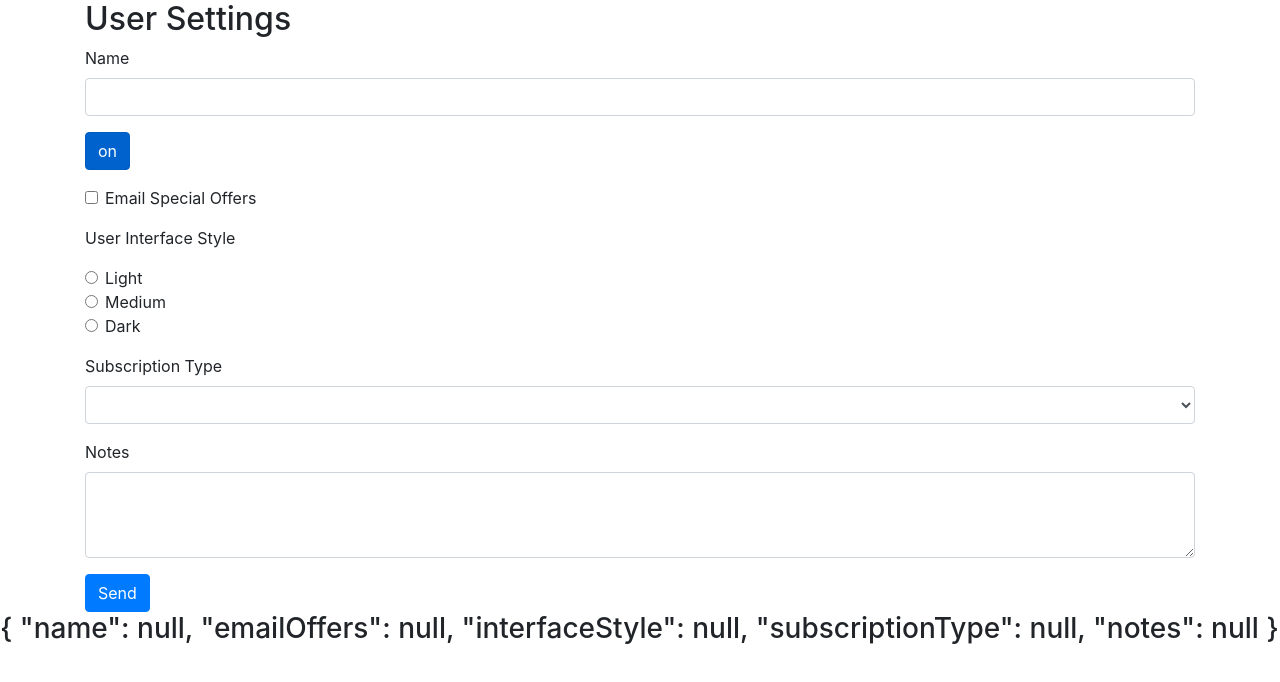
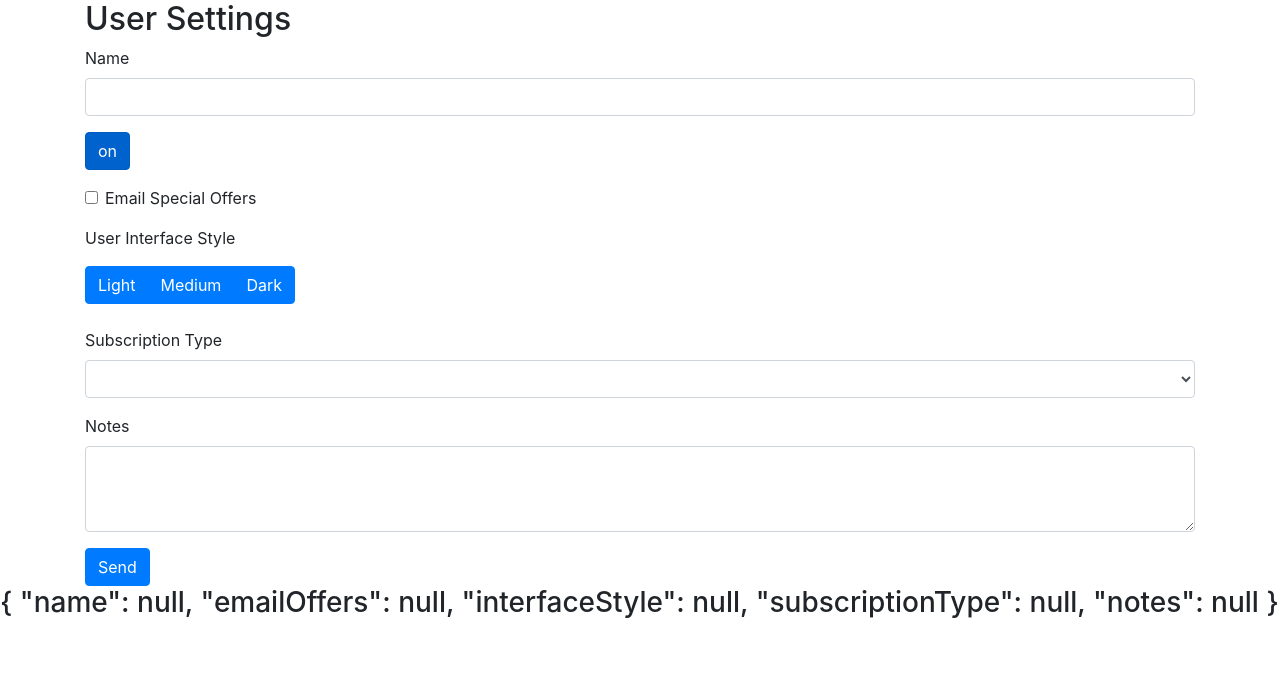
Before and after one commit to willemverbuyst/forms-exercise-angular, an Angular app: page / in a window 1280 px wide. Shown: the top 682 px of the page. Built offline with nearby package versions, Linux system fonts and the light colour scheme.

Commit message:
Replace radio buttons

```diff
--- a/src/app/user-settings-form/user-settings-form.component.html
+++ b/src/app/user-settings-form/user-settings-form.component.html
@@ -50,39 +50,34 @@
 
     <p>User Interface Style</p>
     <div class="form-group">
-      <div class="form-check">
-        <input
-          type="radio"
+      <div class="btn-group">
+        <label
+          class="btn btn-primary"
+          [(ngModel)]="userSettings.interfaceStyle"
           name="interfaceStyle"
-          id="lightInterface"
-          value="light"
-          checked
-          class="form-check-input"
+          btnRadio="Light"
+          tabindex="0"
+          role="button"
+          >Light</label
+        >
+        <label
+          class="btn btn-primary"
           [(ngModel)]="userSettings.interfaceStyle"
-        />
-        <label for="lightInterface" class="form-check-label">Light</label>
-      </div>
-      <div class="form-check">
-        <input
-          type="radio"
           name="interfaceStyle"
-          id="mediumInterface"
-          value="medium"
-          class="form-check-input"
+          btnRadio="Medium"
+          tabindex="0"
+          role="button"
+          >Medium</label
+        >
+        <label
+          class="btn btn-primary"
           [(ngModel)]="userSettings.interfaceStyle"
-        />
-        <label for="mediumInterface" class="form-check-label">Medium</label>
-      </div>
-      <div class="form-check">
-        <input
-          type="radio"
           name="interfaceStyle"
-          id="darkInterface"
-          value="dark"
-          class="form-check-input"
-          [(ngModel)]="userSettings.interfaceStyle"
-        />
-        <label for="darkInterface" class="form-check-label">Dark</label>
+          btnRadio="Dark"
+          tabindex="0"
+          role="button"
+          >Dark</label
+        >
       </div>
     </div>
 
--- a/src/app/user-settings-form/user-settings-form.component.ts
+++ b/src/app/user-settings-form/user-settings-form.component.ts
@@ -38,17 +38,17 @@
   }
 
   onSubmit(form: NgForm) {
-    console.log('in onSubmit: ', form.valid);
+    console.log('in onSubmit: ', form.value);
 
-    if (form.valid) {
-      this.dataService.postUserSettingsForm(this.userSettings).subscribe(
-        (result) => console.log('succes: ', result),
-        (error) => this.onHttpError(error)
-      );
-    } else {
-      this.postError = true;
-      this.postErrorMessage = 'Please fix the errors above';
-    }
+    // if (form.valid) {
+    //   this.dataService.postUserSettingsForm(this.userSettings).subscribe(
+    //     (result) => console.log('succes: ', result),
+    //     (error) => this.onHttpError(error)
+    //   );
+    // } else {
+    //   this.postError = true;
+    //   this.postErrorMessage = 'Please fix the errors above';
+    // }
   }
 
   onBlur(field: NgModel) {
```
